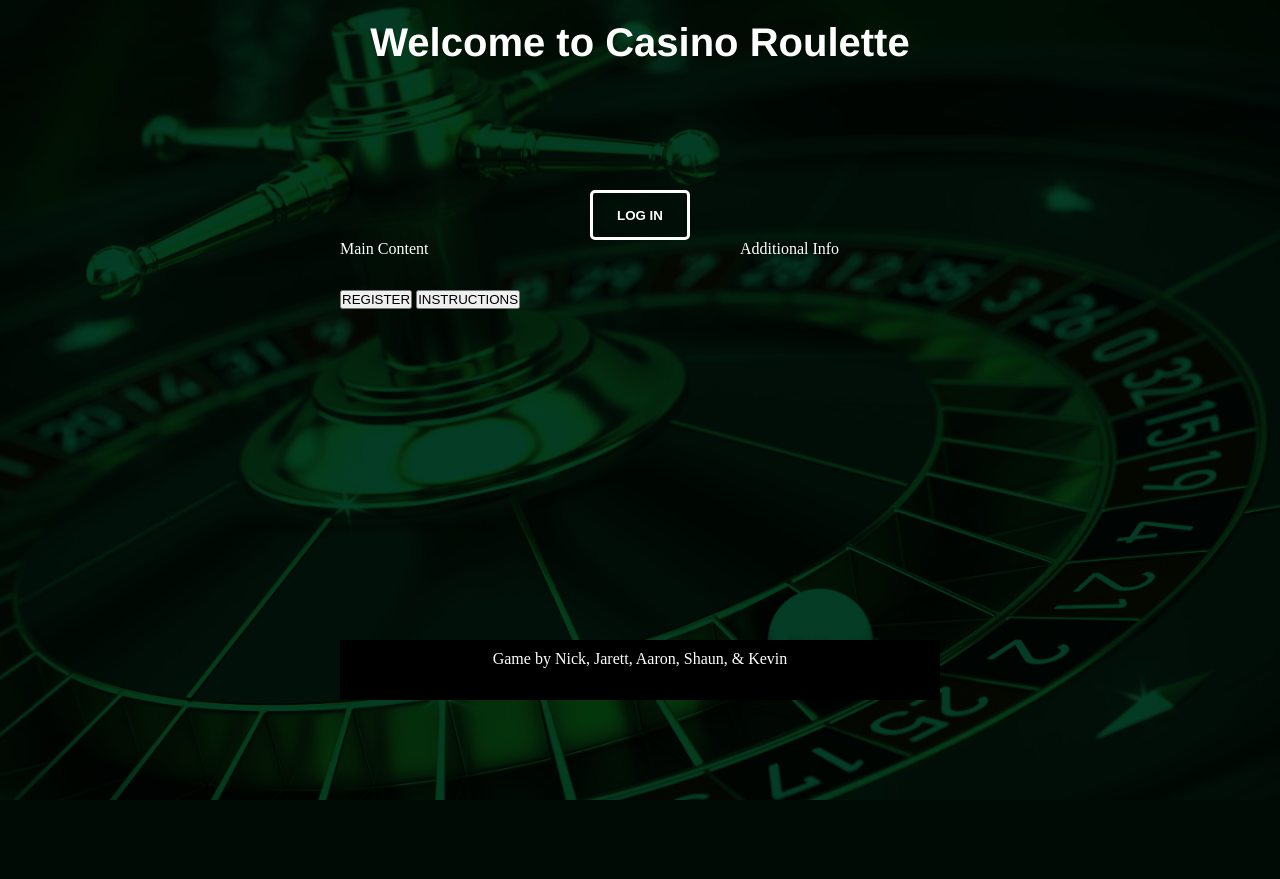
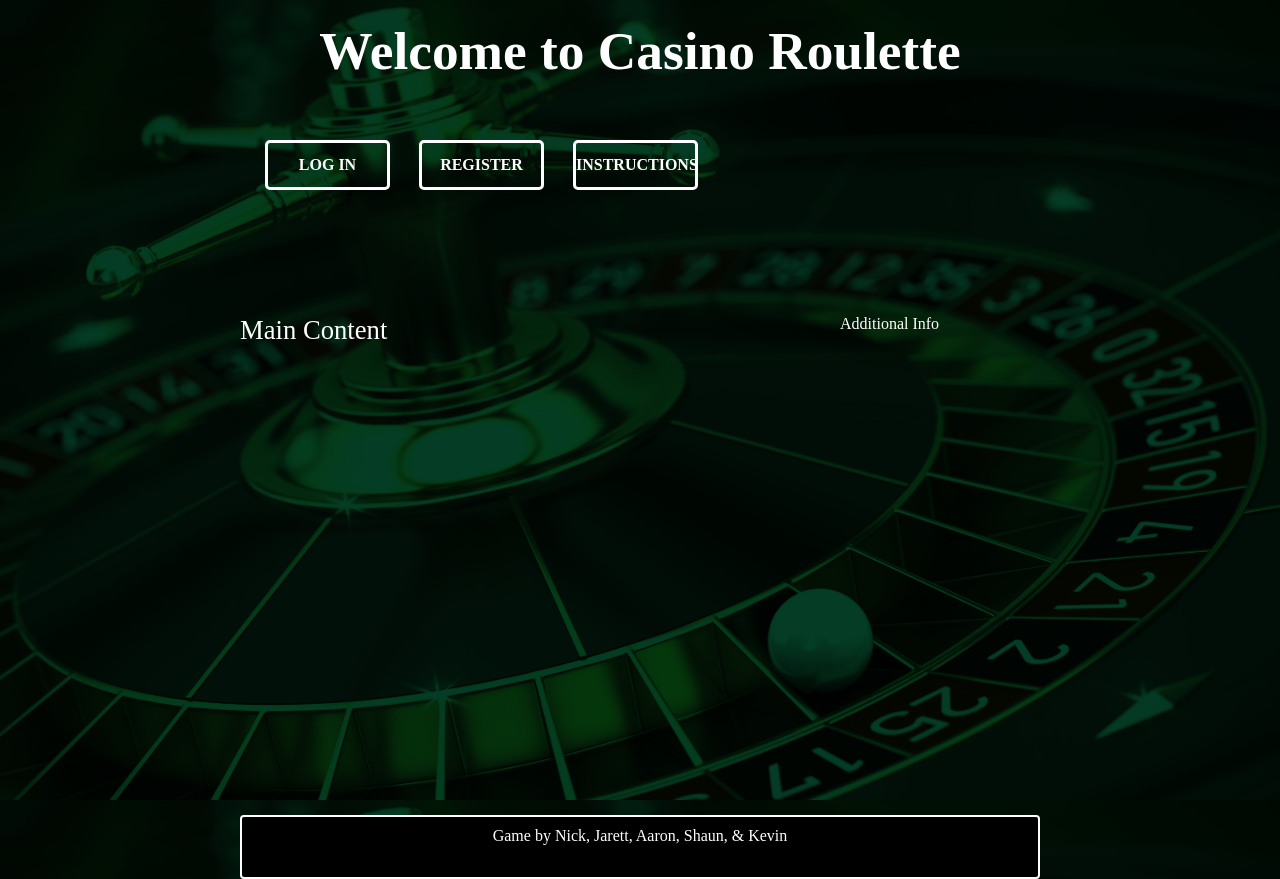
Before and after one commit to darkpiggy73/CasinoAPP-CS-358, a PHP site: page /Jarett-Design/roulette.html in a window 1280 px wide. Before the commit the page ends 800 px from the top, so only its background shows below. Run offline with PHP 8.4, Linux system fonts and the light colour scheme; some web fonts are replaced.

Commit message:
Add files via upload

```diff
--- a/Jarett-Design/design.css
+++ b/Jarett-Design/design.css
@@ -18,37 +18,37 @@ body
 }
 .wrapper
 {
-  width:600px;
+  width:800px;
   margin: 0 auto 0 auto;
 }
 
 .heading
 {
-  height:100px;
+  height:75px;
   padding: 20px;
   text-align: center;
-  font-family: Helvetica;
-  font-weight: 50;
-  font-stretch: semi-expanded;
-  font-size: 15pt;
+  font-family: Casino;
+  font-size: 20pt;
 }
 
 .navigation
 {
-  height: 50px;
+  height: 200px;
+  width: 650px;
 }
 
 .log-in
 {
-  margin: 50px auto;
-  display: table;
-  width: 100px;
+  margin: 25px;
+  display: inline-table;
+  width: 125px;
   height: 50px;
   border: 3px solid white;
   background-color: rgba(255, 255, 255, 0);
   color: white;
-  font-family: Sans-Serif;
+  font-family: Casino;
   font-weight: bold;
+  font-size: 12pt;
   border-radius: 5px;
   transition: background-color 500ms, color 500ms;
 }
@@ -60,22 +60,113 @@ body
   transition: background-color 500ms, color 500ms;
 }
 
+.register
+{
+  margin-right: 25px;
+  display: inline-table;
+  width: 125px;
+  height: 50px;
+  border: 3px solid white;
+  background-color: rgba(255, 255, 255, 0);
+  color: white;
+  font-family: Casino;
+  font-weight: bold;
+  font-size: 12pt;
+  border-radius: 5px;
+  transition: background-color 500ms, color 500ms;
+}
+.register:hover
+{
+  background-color: rgba(255, 255, 255, 1);
+  color: #222;
+  cursor: pointer;
+  transition: background-color 500ms, color 500ms;
+}
+
+.instructions
+{
+  margin-right: 25px;
+  display: inline-table;
+  width: 125px;
+  height: 50px;
+  border: 3px solid white;
+  background-color: rgba(255, 255, 255, 0);
+  color: white;
+ font-family: Casino;
+  font-weight: bold;
+  font-size: 12pt;
+  border-radius: 5px;
+  transition: background-color 500ms, color 500ms;
+}
+.instructions:hover
+{
+  background-color: rgba(255, 255, 255, 1);
+  color: #222;
+  cursor: pointer;
+  transition: background-color 500ms, color 500ms;
+}
+
+.log-out
+{
+  display: inline-table;
+  width: 125px;
+  height: 50px;
+  border: 3px solid white;
+  background-color: rgba(255, 255, 255, 0);
+  color: white;
+  font-family: Casino;
+  font-weight: bold;
+  font-size: 12pt;
+  border-radius: 5px;
+  transition: background-color 500ms, color 500ms;
+}
+.log-out:hover
+{
+  background-color: rgba(255, 255, 255, 1);
+  color: #222;
+  cursor: pointer;
+  transition: background-color 500ms, color 500ms;
+}
+
 .content
 {
   min-height: 400px;
-  width: 400px;
+  width: 600px;
   float: left;
+  font-family: Casino;
+  font-size: 20pt;
+}
+
+.balance
+{
+  resize: none;
+  background: transparent;
+  color: white;
+  font-family: Casino;
+  border: none;
+  overflow: hidden;
+  font-size: 15pt;
 }
 
 .sidebar
 {
   width: 200px;
   float: right;
-  min-height: 400px;
+  min-height: 500px;
+  font-family: Casino;
 }
 
+.gamedata
+{
+  resize: none;
+  border: 2px black;
+  border-radius: 4px;
+  font-family: Helvetica;
+}
 .footer
 {
+  border: 2px double white;
+  border-radius: 4px;
   clear: both;
   background: black;
   height: 40px;
@@ -83,3 +174,8 @@ body
   text-align: center;
   padding: 10px;
 }
+
+@font-face {
+font-family: "Casino";
+src: url("fonts/CASIQN__.TTF");
+}
```
Also changed, not shown: Jarett-Design/index.html (added, +43 -0 lines).
